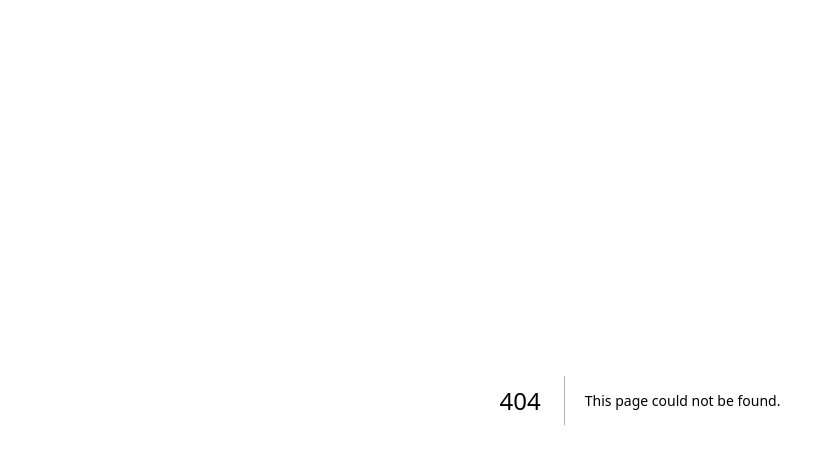
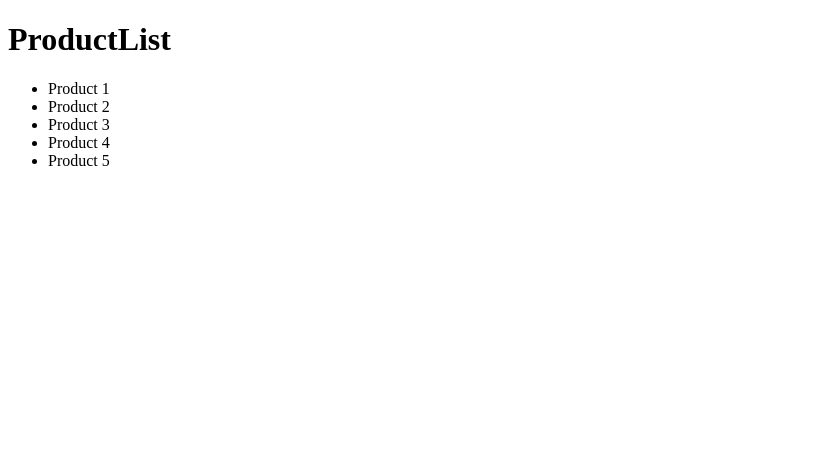
Before and after one commit to SabujMahonto/nextjs-routeing-system, a Next.js app: page /products in a window 1280 px wide. Before the commit this address had no page. Shown: the top 464 px of the page, without its empty margins (0-835 px from the left). Built offline with nearby package versions, Linux system fonts and the light colour scheme.

Commit message:
nested routes done

```diff
--- a/package.json
+++ b/package.json
@@ -2,6 +2,7 @@
   "name": "nextjs-routeing-system",
   "version": "0.1.0",
   "private": true,
+  "keywords": ["nextjs","react"],
   "scripts": {
     "dev": "next dev",
     "build": "next build",
--- a/pages/index.js
+++ b/pages/index.js
@@ -1,4 +1,3 @@
-import React from 'react'
 
 export default function HomePage() {
   return (
--- /dev/null
+++ b/pages/products/[productId]/order/index.js
@@ -0,0 +1,6 @@
+
+export default function OrderPage() {
+  return (
+    <div><h1>OderPage</h1></div>
+  )
+}
--- /dev/null
+++ b/pages/products/index.js
@@ -0,0 +1,16 @@
+
+
+export default function ProductList() {
+  return (
+    <div>
+        <h1>ProductList</h1>
+        <ul>
+            <li>Product 1</li>
+            <li>Product 2</li>
+            <li>Product 3</li>
+            <li>Product 4</li>
+            <li>Product 5</li>
+        </ul>
+    </div>
+  )
+}
```
Also changed, not shown: pages/products/[productId]/index.js (added, +9 -0 lines), pages/products/[productId]/order/[orderId]/index.js (added, +13 -0 lines).
